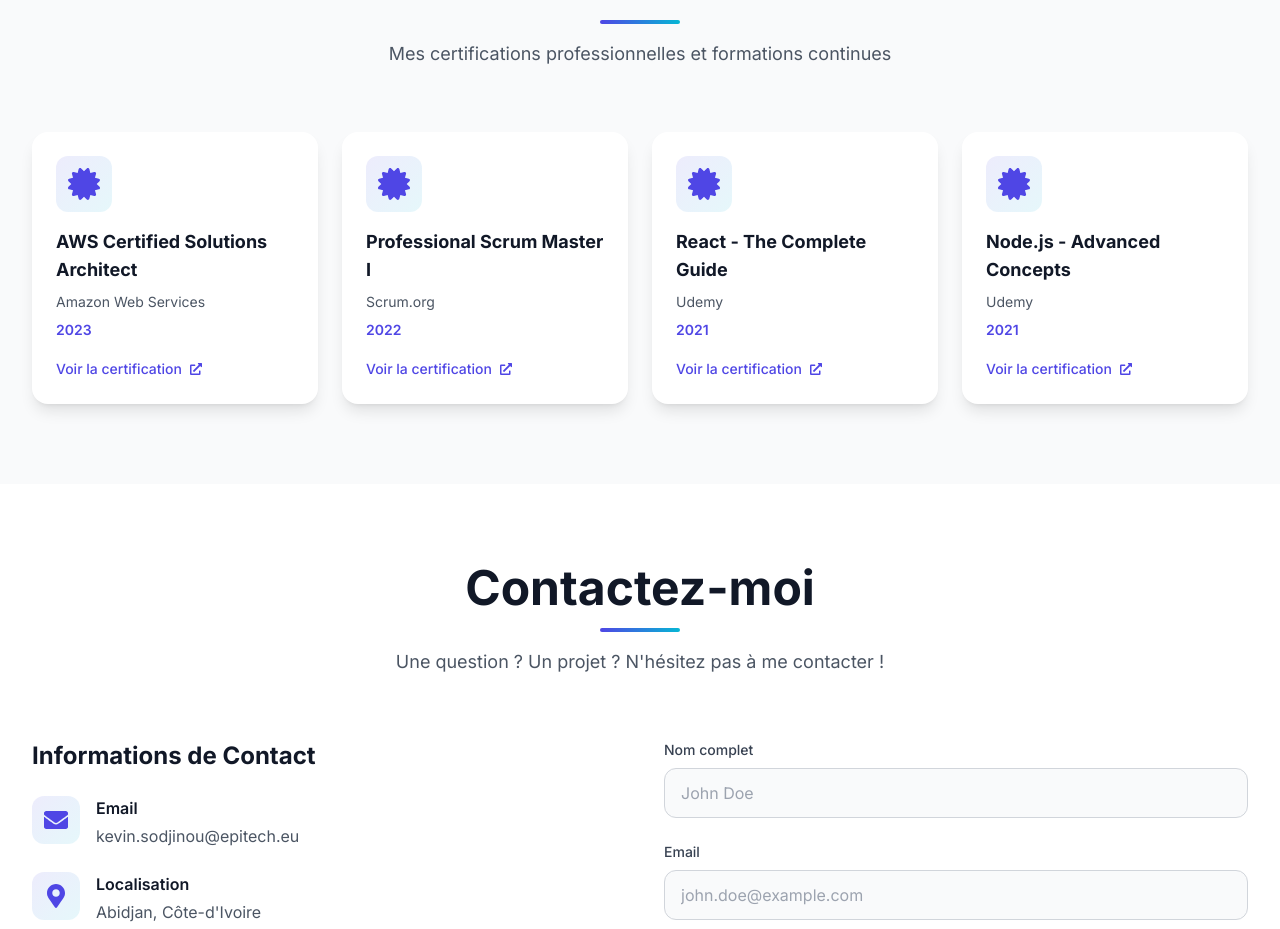
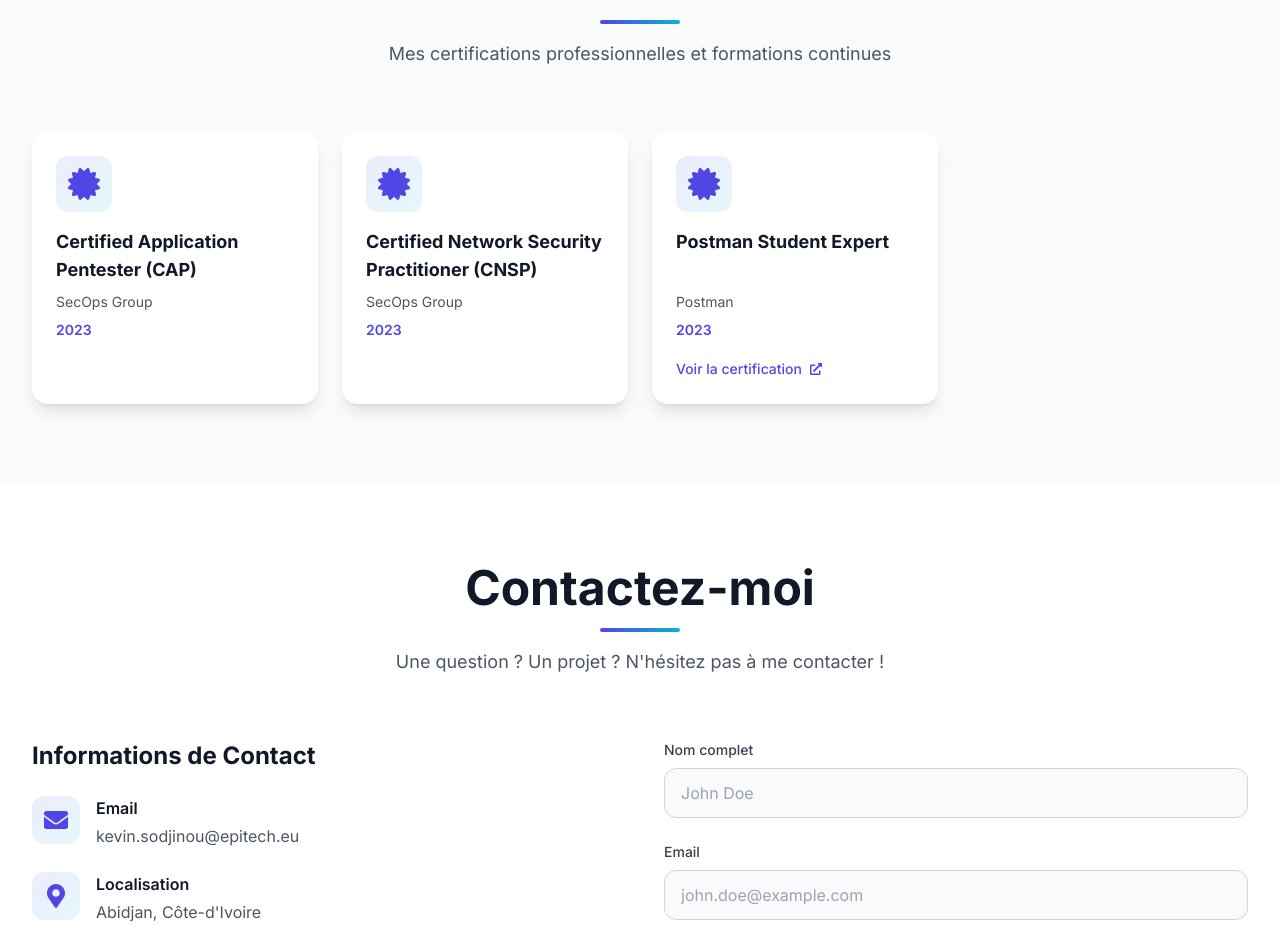
Before and after one commit to Ariel013/portfolio_dev, a React (Vite) app: page / in a window 1280 px wide. Shown: the part 6286-7215 px from the top of the page. Built offline with nearby package versions, Linux system fonts and the light colour scheme.

Commit message:
[UPDATE] Certifications

```diff
--- a/src/data/portfolioData.js
+++ b/src/data/portfolioData.js
@@ -190,32 +190,32 @@ export const education = [
 export const certifications = [
   {
     id: 1,
-    name: "AWS Certified Solutions Architect",
-    issuer: "Amazon Web Services",
+    name: "Certified Application Pentester (CAP)",
+    issuer: "SecOps Group",
     date: "2023",
-    url: "https://aws.amazon.com/certification/"
+    // url: "https://aws.amazon.com/certification/"
   },
   {
     id: 2,
-    name: "Professional Scrum Master I",
-    issuer: "Scrum.org",
-    date: "2022",
-    url: "https://www.scrum.org/"
+    name: "Certified Network Security Practitioner (CNSP)",
+    issuer: "SecOps Group",
+    date: "2023",
+    // url: "https://www.scrum.org/"
   },
   {
     id: 3,
-    name: "React - The Complete Guide",
-    issuer: "Udemy",
-    date: "2021",
-    url: "https://www.udemy.com/"
+    name: "Postman Student Expert",
+    issuer: "Postman",
+    date: "2023",
+    url: "https://api.badgr.io/public/assertions/NZjEI44kSFWvECEOHSaDkw"
   },
-  {
-    id: 4,
-    name: "Node.js - Advanced Concepts",
-    issuer: "Udemy",
-    date: "2021",
-    url: "https://www.udemy.com/"
-  }
+  // {
+  //   id: 4,
+  //   name: "Network Security Expert Level 1 & 2",
+  //   issuer: "Fortinet",
+  //   date: "2022",
+  //   url: "https://www.udemy.com/"
+  // }
 ];
 
 // Configuration EmailJS
```
